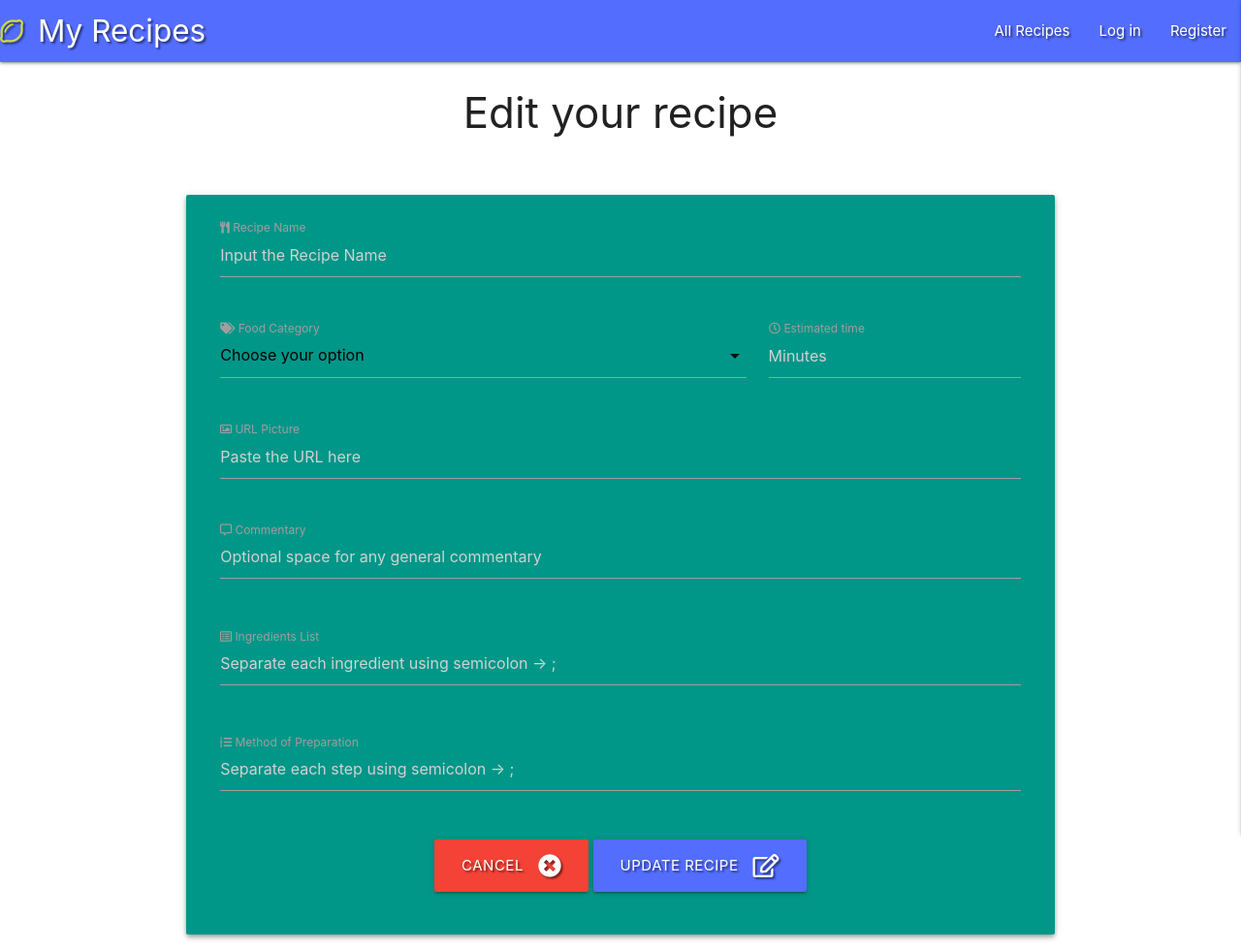
After one commit to pedromn0/my-recipes-milestone-3, a Flask app: template templates/edit_recipe.html in a window 1280 px wide. The commit adds this page. Shown: the whole page at 97% size. Run offline with Flask 2, Linux system fonts and the light colour scheme; the template is opened without the code that fills it, so the values that code supplies are empty; some libraries are stand-ins or nearby versions.

Commit message:
Add edit_recipe.html and functionality to update mongoDB document

```diff
--- a/app.py
+++ b/app.py
@@ -143,6 +143,32 @@ def add_recipe():
     return render_template('add_recipe.html', food_tags=food_tags)
 
 
+@app.route("/edit_recipe/<recipe_id>", methods=["GET", "POST"])
+def edit_recipe(recipe_id):
+    if request.method == "POST":
+        ingredients_list = request.form.get('ingredients_list').split(';')
+        method = request.form.get('method').split(';')
+
+        submit = {
+            "recipe_name": request.form.get('recipe_name'),
+            "food_type": request.form.get('food_type'),
+            "estimated_time": request.form.get('estimated_time'),
+            "url_picture": request.form.get('url_picture'),
+            "commentary": request.form.get('commentary'),
+            "ingredients_list": ingredients_list,
+            "method": method,
+            "created_by": session['user']
+        }
+
+        mongo.db.recipes.update({"_id": ObjectId(recipe_id)}, submit)
+        flash("Recipe Uptaded with success!")
+        return redirect(url_for('all_recipes'))
+
+    recipe = mongo.db.recipes.find_one({"_id": ObjectId(recipe_id)})
+    food_tags = mongo.db.food_tags.find().sort("food_type", 1)
+    return render_template('edit_recipe.html', food_tags=food_tags, recipe=recipe)
+
+
 if __name__ == "__main__":
     app.run(host=os.environ.get("IP"),
             port=int(os.environ.get("PORT")),
--- /dev/null
+++ b/templates/edit_recipe.html
@@ -0,0 +1,80 @@
+{% extends "base.html" %}
+{% block content %}
+
+    <div class="row">
+        <div class="col s12 center-align">
+            <h3>Edit your recipe</h3><br>
+        </div>
+    </div>
+
+    <div class="row card-panel teal z-depth-2">
+        <form class="col s12" method="POST"
+        action="{{ url_for('edit_recipe', recipe_id=recipe._id) }}">
+            <div class="row">
+                <!-- Recipe Name-->
+                <div class="input-field col s12">
+                    <input placeholder="Input the Recipe Name" id="recipe_name" name="recipe_name" type="text" minlength="5" maxlength="40" class="validate" value="{{ recipe.recipe_name }}" required>
+                    <label for="recipe_name"><i class="fas fa-utensils"></i> Recipe Name</label>
+                </div>
+            </div>
+            <div class="row">
+                <!-- Food Tag Selection -->
+                <div class="input-field col s8 center-align">
+                    <select id="food_type" name="food_type" class="validate" required>
+                        <option value="" disabled selected>Choose your option</option>
+                        {% for food_tag in food_tags %}
+                            <option value="{{ food_tag.food_type }}" selected>{{ food_tag.food_type }}</option>
+                        {% endfor %}
+                    </select>
+                    <label for="food_type"><i class="fas fa-tags"></i> Food Category</label>
+                </div>
+                <!-- Estimated Time -->
+                <div class="input-field col s4">
+                    <input placeholder="Minutes" id="estimated_time" name="estimated_time" type="number" minlength="1" maxlength="3" value="{{ recipe.estimated_time }}" class="validate" required>
+                    <label for="estimated_time"><i class="far fa-clock"></i> Estimated time</label>
+                </div>
+            </div>
+            <!-- URL Picture -->
+            <div class="row">
+                <div class="input-field col s12">
+                    <input placeholder="Paste the URL here" id="url_picture" name="url_picture" type="text" minlength="5" value="{{ recipe.url_picture }}" class="validate">
+                    <label for="url_picture"><i class="far fa-image"></i> URL Picture</label>
+                </div>
+            </div>
+            <!-- Commentary Text Area -->
+            <div class="row">
+                <div class="input-field col s12">
+                    <textarea placeholder="Optional space for any general commentary" id="commentary" name="commentary" class="materialize-textarea">{{ recipe.commentary }}</textarea>
+                    <label for="commentary"><i class="far fa-comment-alt"></i> Commentary</label>
+                </div>
+            </div>
+            <!-- Ingredients List -->
+            <div class="row">
+                <div class="input-field col s12">
+
+                    <textarea placeholder="Separate each ingredient using semicolon -> ;" id="ingredients_list" name="ingredients_list" class="materialize-textarea">{% for ingredient in recipe.ingredients_list %}
+                        {{- ingredient -}}
+                    {% endfor %}</textarea>
+                    <label for="ingredients_list"><i class="far fa-list-alt"></i> Ingredients List</label>
+                </div>
+            </div>
+            <!-- Preparation Method -->
+            <div class="row">
+                <div class="input-field col s12">
+                    <textarea placeholder="Separate each step using semicolon -> ;" id="method" name="method" class="materialize-textarea">{% for step in recipe.method %}{{- step -}}{% endfor %}</textarea>
+                    <label for="method"><i class="fas fa-list-ol"></i> Method of Preparation</label>
+                </div>
+            </div>
+            <!-- Submit Button -->
+            <div class="row">
+                <div class="col s12 center-align">
+                    <a class="btn-large red text-shadow" href="{{ url_for('all_recipes') }}">Cancel <i class="fas fa-times-circle right"></i></a>
+                    <button type="submit" class="btn-large indigo accent-2 text-shadow">
+                        Update Recipe <i class="far fa-edit right"></i>
+                    </button>
+                </div>
+            </div>
+        </form>
+    </div>
+
+{% endblock %}
```
Also changed, not shown: templates/individual_recipe.html (+14 -0 lines).
